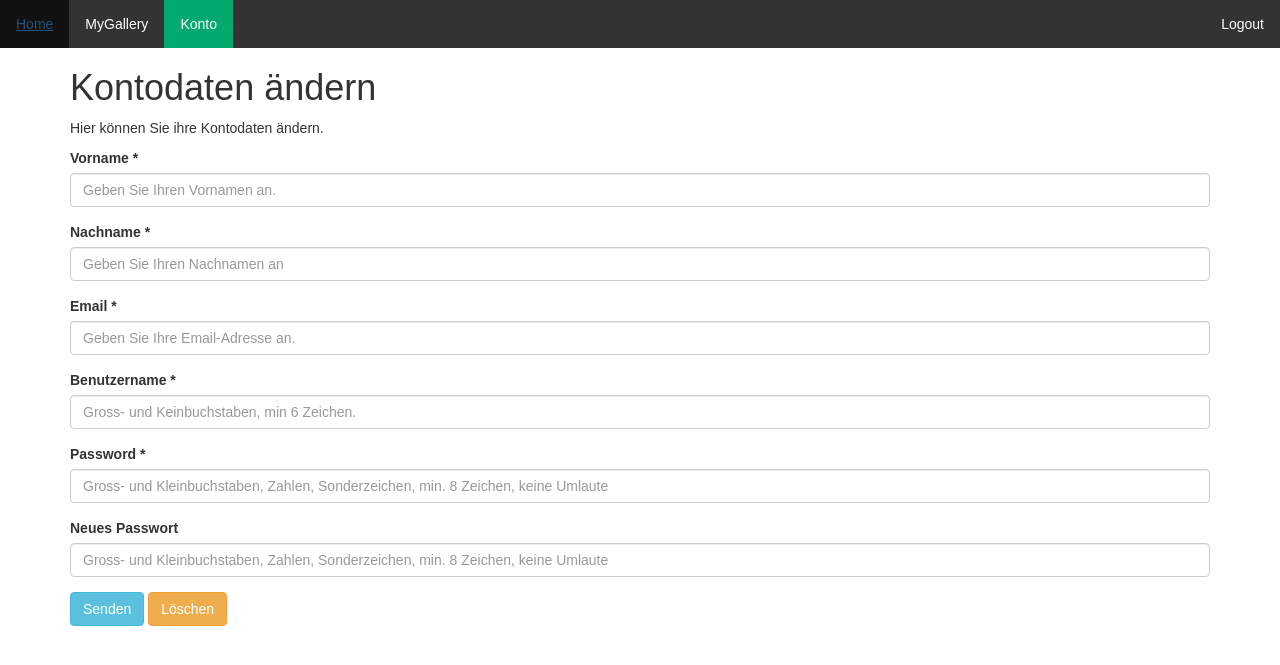
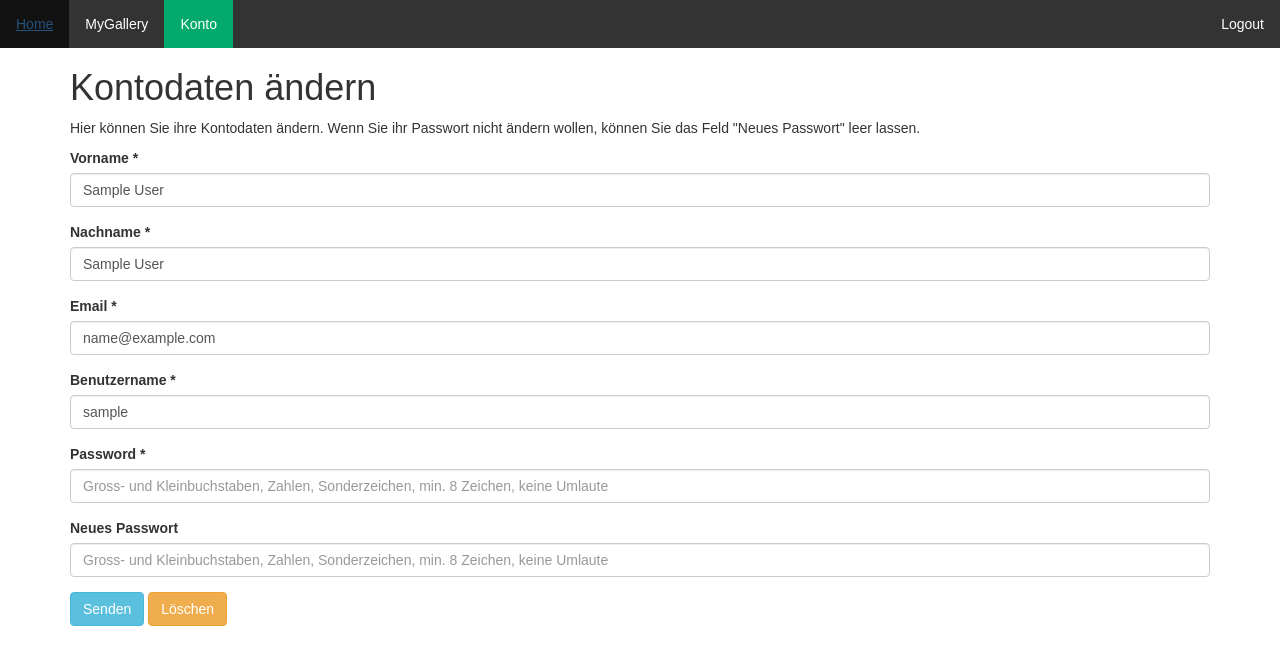
Before and after one commit to herzkadani/MyGallery, a PHP site: page /account.php in a window 1280 px wide. Shown: the top 665 px of the page. Run offline with PHP 8.4, Linux system fonts and the light colour scheme; the visitor is signed in with stand-in values (Sample User, id 1); some libraries are stand-ins or nearby versions.

Commit message:
implement account/user edit
closes #8

```diff
--- a/account.php
+++ b/account.php
@@ -2,7 +2,69 @@
 
 $error = '';
 $message = '';
+$firstname = $lastname = $email = $username = '';
+include 'dbconnector.inc.php';
+session_start();
 
+if(isset($_SESSION['user_id'])&&$_SESSION['loggedin']){
+    $sql = "SELECT * FROM user WHERE id = ".$_SESSION['user_id'];
+    $result = $mysqli->query($sql);
+    $row = $result->fetch_assoc();
+    $firstname = $row['vorname'];
+    $lastname = $row['nachname'];
+    $email = $row['email'];
+    $username = $row['username'];
+}else{
+    $error = 'Sie sind nicht eingeloggt.';
+    header("Location: login.php");
+    die();
+    }
+
+    // Formular wurde gesendet
+if ($_SERVER["REQUEST_METHOD"] == "POST"){
+
+    //check if password is correct
+    $sql = "SELECT * FROM user WHERE id = ".$_SESSION['user_id'];
+    $result = $mysqli->query($sql);
+    $row = $result->fetch_assoc();
+
+    if(password_verify($_POST['password'], $row['password'])){
+        //check if new username is already taken
+        $sql = "SELECT * FROM user WHERE username = ?";
+        $stmt = $mysqli->prepare($sql);
+        $stmt->bind_param("s", $_POST['username']);
+        $stmt->execute();
+        $result = $stmt->get_result();
+        $row = $result->fetch_assoc();
+
+        if($result->num_rows >0 && $row['username'] == $_POST['username'] && $row['id'] != $_SESSION['user_id']){
+            $error = 'Dieser Benutzername ist bereits vergeben.';
+        }else{
+
+        $sql = "UPDATE user SET vorname = ?, nachname = ?, email = ?, username = ? WHERE id = ?";
+        $stmt = $mysqli->prepare($sql);
+        $firstname = trim($_POST['firstname']);
+        $lastname = trim($_POST['lastname']);
+        $email = trim($_POST['email']);
+        $username = trim($_POST['username']);
+        $stmt->bind_param("ssssi", $firstname, $lastname, $email, $username, $_SESSION['user_id']);
+        $stmt->execute();
+        if($_POST['newpassword'] != ''){
+            $sql = "UPDATE user SET password = ? WHERE id = ?";
+            $stmt = $mysqli->prepare($sql);
+            $hash = password_hash($_POST['newpassword'], PASSWORD_DEFAULT);
+            $stmt->bind_param("si", $hash, $_SESSION['user_id']);
+            $stmt->execute();
+        }
+
+        $message = 'Ihre Daten wurden erfolgreich aktualisiert.';
+
+        }
+
+    }else{
+        $error .= "Das Passwort ist falsch.<br />";
+    }
+}
 ?>
 <!DOCTYPE html>
 <html lang="de">
@@ -27,7 +89,7 @@ $message = '';
 </ul><div class="container">
             <h1>Kontodaten ändern</h1>
             <p>
-                Hier können Sie ihre Kontodaten ändern.
+                Hier können Sie ihre Kontodaten ändern. Wenn Sie ihr Passwort nicht ändern wollen, können Sie das Feld "Neues Passwort" leer lassen.
             </p>
             <?php
         // Ausgabe der Fehlermeldungen
@@ -37,26 +99,26 @@ $message = '';
           echo "<div class=\"alert alert-success\" role=\"alert\">" . $message . "</div>";
         }
       ?>
-                <form action="" method="post">
+                <form action="account.php" method="post">
                     <!-- TODO: Clientseitige Validierung: vorname -->
                     <div class="form-group">
                         <label for="firstname">Vorname *</label>
-                        <input type="text" name="firstname" class="form-control" id="firstname" maxlength="30" required placeholder="Geben Sie Ihren Vornamen an.">
+                        <input type="text" name="firstname" class="form-control" id="firstname" value="<?=$firstname?>" maxlength="30" required placeholder="Geben Sie Ihren Vornamen an.">
                     </div>
                     <!-- TODO: Clientseitige Validierung: nachname -->
                     <div class="form-group">
                         <label for="lastname">Nachname *</label>
-                        <input type="text" name="lastname" class="form-control" id="lastname" maxlength="30" required placeholder="Geben Sie Ihren Nachnamen an">
+                        <input type="text" name="lastname" class="form-control" id="lastname" value="<?=$lastname?>" maxlength="30" required placeholder="Geben Sie Ihren Nachnamen an">
                     </div>
                     <!-- TODO: Clientseitige Validierung: email -->
                     <div class="form-group">
                         <label for="email">Email *</label>
-                        <input type="email" name="email" class="form-control" id="email" maxlength="100" required placeholder="Geben Sie Ihre Email-Adresse an.">
+                        <input type="email" name="email" class="form-control" id="email" value="<?=$email?>" maxlength="100" required placeholder="Geben Sie Ihre Email-Adresse an.">
                     </div>
                     <!-- TODO: Clientseitige Validierung: benutzername -->
                     <div class="form-group">
                         <label for="username">Benutzername *</label>
-                        <input type="text" name="username" class="form-control" id="username" maxlength="30" required placeholder="Gross- und Keinbuchstaben, min 6 Zeichen.">
+                        <input type="text" name="username" class="form-control" id="username" value="<?=$username?>" maxlength="30" required placeholder="Gross- und Keinbuchstaben, min 6 Zeichen.">
                     </div>
                     <!-- TODO: Clientseitige Validierung: password -->
                     <div class="form-group">
@@ -65,8 +127,8 @@ $message = '';
                     </div>
                     <!-- TODO: Clientseitige Validierung: password -->
                     <div class="form-group">
-                        <label for="password">Neues Passwort</label>
-                        <input type="password" name="password" class="form-control" id="password" maxlength="255" required placeholder="Gross- und Kleinbuchstaben, Zahlen, Sonderzeichen, min. 8 Zeichen, keine Umlaute">
+                        <label for="newpassword">Neues Passwort</label>
+                        <input type="password" name="newpassword" class="form-control" id="newpassword" maxlength="255" placeholder="Gross- und Kleinbuchstaben, Zahlen, Sonderzeichen, min. 8 Zeichen, keine Umlaute">
                     </div>
                     <button type="submit" name="button" value="submit" class="btn btn-info">Senden</button>
                     <button type="reset" name="button" value="reset" class="btn btn-warning">Löschen</button>
```
